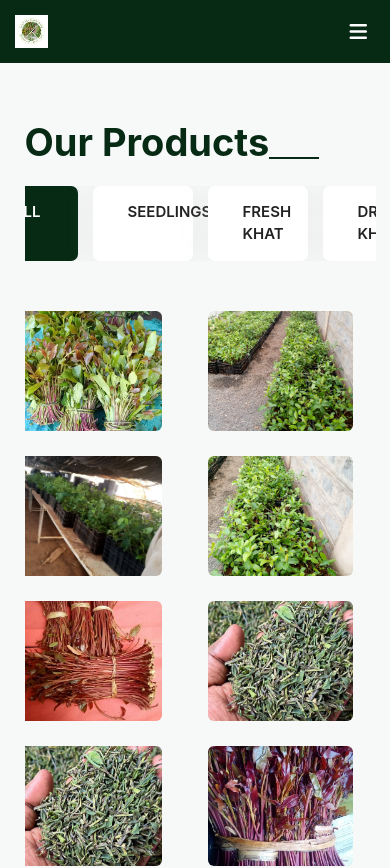
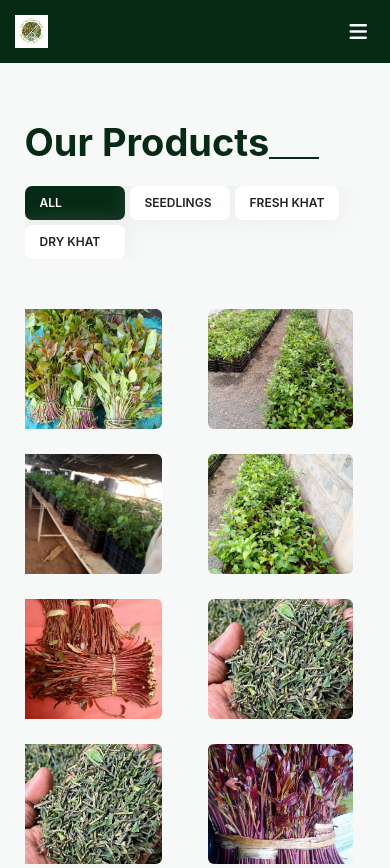
Before and after one commit to SaretoTracy/KhatKenyaGrowers, a React (Create React App) app: page /products in a window 390 px wide. Shown: the top 868 px of the page. Built offline with nearby package versions, Linux system fonts and the light colour scheme.

Commit message:
make product component responsive to small media screen

```diff
--- a/src/Components/Products/Products.css
+++ b/src/Components/Products/Products.css
@@ -1,6 +1,5 @@
 body {
     background-color: #F7F8F8;
-
     margin: 0 auto;
   }
 
@@ -17,7 +16,8 @@ body {
     padding-top: 50px;
     padding-bottom: 50px;
   }
-.main-content h1{
+
+  .main-content h1 {
     position: relative;
     color: #072a15;
     font-size: 38px;
@@ -26,7 +26,9 @@ body {
     margin-bottom: 20px;
     display: inline-block;
     text-transform: capitalize;
-    &:before {
+  }
+
+  .main-content h1:before {
     position: absolute;
     content: '';
     right: 0px;
@@ -35,7 +37,6 @@ body {
     height: 1.5px;
     background-color: #072a15;
   }
-}
 
   .uk-navbar-nav {
     justify-content: center;
@@ -43,6 +44,8 @@ body {
     font-family: "Catamaran", sans-serif;
     gap: 15px;
     margin-bottom: 35px;
+    display: flex;
+    flex-wrap: wrap;
   }
 
   .uk-navbar-nav > li {
@@ -81,7 +84,6 @@ body {
     object-fit: cover;
     transition: 0.5s all ease-in-out;
     border-radius: 6px;
-
   }
 
   .img-gallery-container > li:hover > img {
@@ -107,3 +109,27 @@ body {
       height: 120px;
     }
   }
+
+  /* Media Queries for responsive navbar */
+  @media screen and (max-width: 768px) {
+    .uk-navbar-nav {
+      gap: 10px;
+    }
+
+    .uk-navbar-nav > li > a {
+      padding: 10px 20px;
+      font-size: 14px;
+    }
+  }
+
+  @media screen and (max-width: 576px) {
+    .uk-navbar-nav {
+      gap: 5px;
+      justify-content: left;
+    }
+
+    .uk-navbar-nav > li > a {
+      padding: 8px 15px;
+      font-size: 12px;
+    }
+  }
```
Lines whose indentation alone changed are shown as unchanged.
